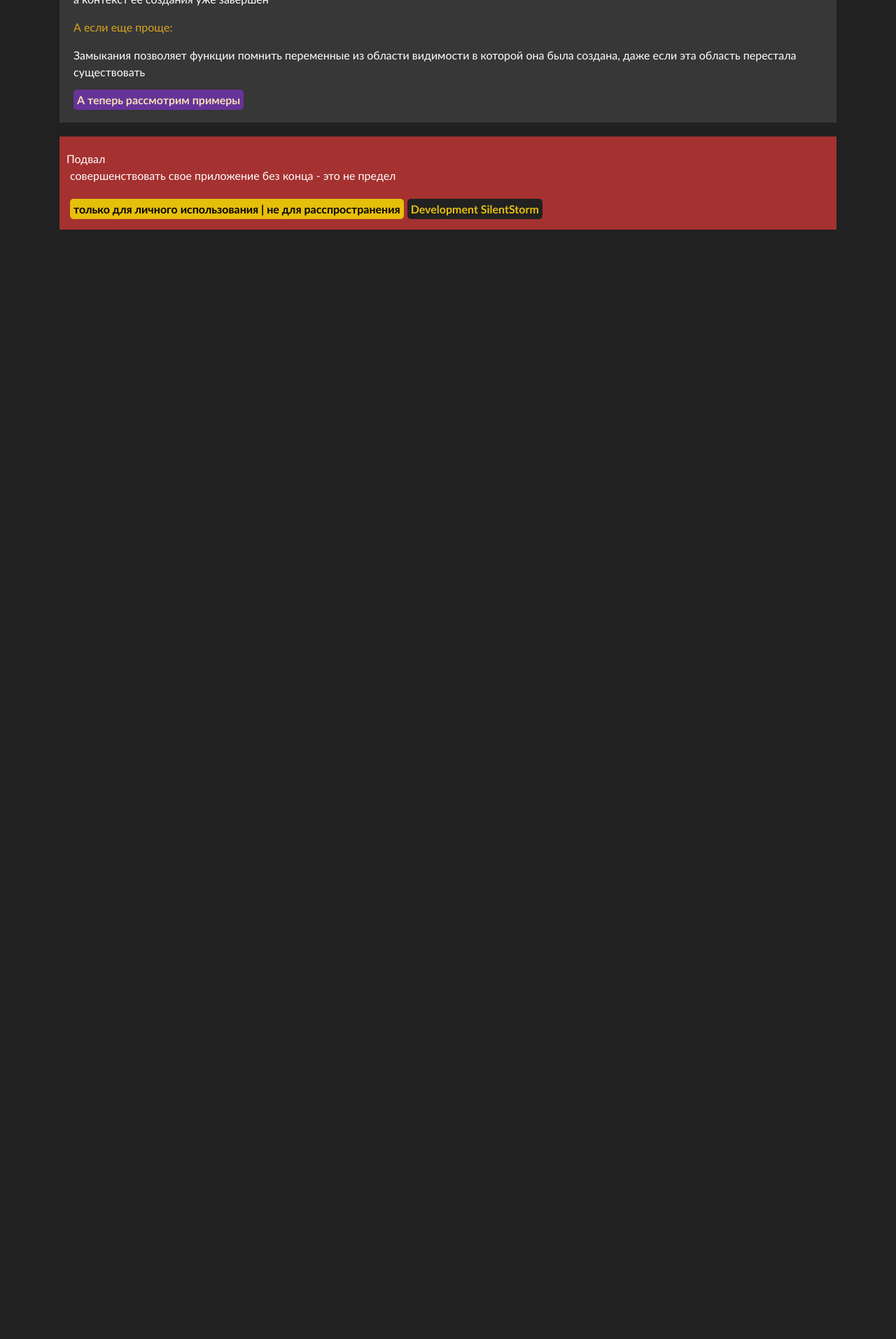
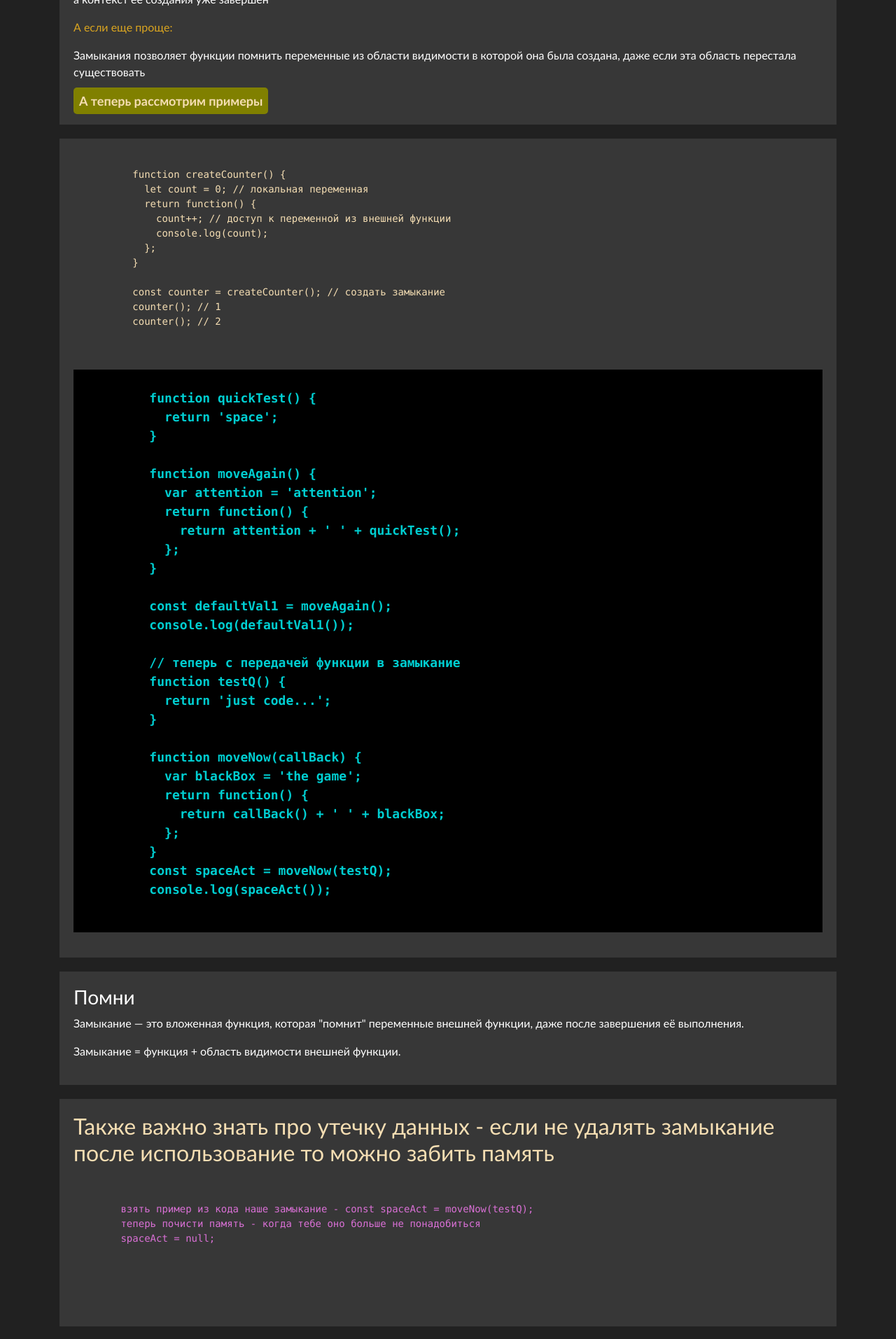
Before and after one commit to Viacheslav1998/cms-quickduck, a Vue app: page /test-closure in a window 1280 px wide. Shown: the part 580-2493 px from the top of the page at 70% size. Before the commit the page ends 908 px from the top, so only its background shows below. Built offline with nearby package versions, Linux system fonts and the light colour scheme; what vue-sweetalert2 would draw is missing.

Commit message:
feat: content

```diff
--- a/src/testPages/testClosure.vue
+++ b/src/testPages/testClosure.vue
@@ -15,12 +15,148 @@
       <p style="color: white"> Замыкание в JS - это функция которая запоминает и имеет доступ к своему логическому окружению даже после того как она была выполнена, a контекст ее создания уже завершен</p>
       <p style="color: goldenrod;">А если еще проще:</p>
       <p style="color: white;">Замыкания позволяет функции помнить переменные из области видимости в которой она была создана, даже если эта область перестала существовать</p>
-      <span style="color: wheat; background-color: rebeccapurple; padding: 5px; margin: 5px 0; border-radius: 5px; margin-top: 10px;"><b>А теперь рассмотрим примеры</b></span>
+      <span style="color: wheat; font-size: 18px; background-color: olive; padding: 8px; margin: 5px 0; border-radius: 5px; margin-top: 10px;"><b>А теперь рассмотрим примеры</b></span>
     </div>
+
+    <div class="base">
+      <pre>
+        <code style="color: wheat;">
+          function createCounter() {
+            let count = 0; // локальная переменная
+            return function() {
+              count++; // доступ к переменной из внешней функции
+              console.log(count);
+            };
+          }
+
+          const counter = createCounter(); // создать замыкание
+          counter(); // 1
+          counter(); // 2
+        </code>
+      </pre>
+
+      <pre style=" background-color: black;">
+        <code style="color: darkturquoise; font-weight: bold; font-size: 18px;">
+          function quickTest() {
+            return 'space';
+          }
+
+          function moveAgain() {
+            var attention = 'attention';
+            return function() {
+              return attention + ' ' + quickTest();
+            };
+          }
+
+          const defaultVal1 = moveAgain();
+          console.log(defaultVal1());
+
+          // теперь с передачей функции в замыкание
+          function testQ() {
+            return 'just code...';
+          }
+
+          function moveNow(callBack) {
+            var blackBox = 'the game';
+            return function() {
+              return callBack() + ' ' + blackBox;
+            };
+          }
+          const spaceAct = moveNow(testQ);
+          console.log(spaceAct());
+        </code>
+      </pre>
+    </div>
+
+    <div class="base">
+      <h3>Помни</h3>
+      <p style="color: white;">Замыкание — это вложенная функция, которая "помнит" переменные внешней функции, даже после завершения её выполнения.</p>
+      <p style="color: white;">Замыкание = функция + область видимости внешней функции.</p>
+    </div>
+
+    <div class="base">
+      <h2 style="color: wheat">Также важно знать про утечку данных - если не удалять замыкание после использование то можно забить память</h2>
+      <pre>
+      <p style="color: orchid;">
+        взять пример из кода наше замыкание - const spaceAct = moveNow(testQ);
+        теперь почисти память - когда тебе оно больше не понадобиться
+        spaceAct = null;
+      </p>
+    </pre>
+    </div>
+
   </div>
 </template>
 
 <script>
+
+export default {
+  name: 'testClosure',
+  setup() {
+
+    function spaceC() {
+      let baseTime = 0;
+      return function() {
+        baseTime++;
+        console.log(baseTime);
+      }
+    }
+
+    const counter = spaceC();
+    // вызывай сколько надо
+    for(let i = 0; i < 3; i++) {
+      counter();
+    }
+
+    // another example
+
+    function moveAlways() {
+      var name = 'hello JDM';
+
+      function giveCstmCar() {
+        console.log(name);
+      }
+
+      return giveCstmCar;
+    }
+
+    var defaultFunc = moveAlways();
+    defaultFunc();
+
+    // another
+    function quickTest() {
+      return 'space';
+    }
+
+    function moveAgain() {
+      var attention = 'attention';
+      return function() {
+        return attention + ' ' + quickTest();
+      };
+    }
+    // const defaultVal1 = moveAgain();
+    // console.log(defaultVal1());
+
+    // теперь с передачей функции в замыкание
+    function testQ() {
+      return 'just code...';
+    }
+
+    function moveNow(callBack) {
+      var blackBox = 'the game';
+      return function() {
+        return callBack() + ' ' + blackBox;
+      };
+    }
+    const spaceAct = moveNow(testQ);
+    console.log(spaceAct());
+
+
+  }
+
+
+}
+
 </script>
 
 <style scoped>
```
